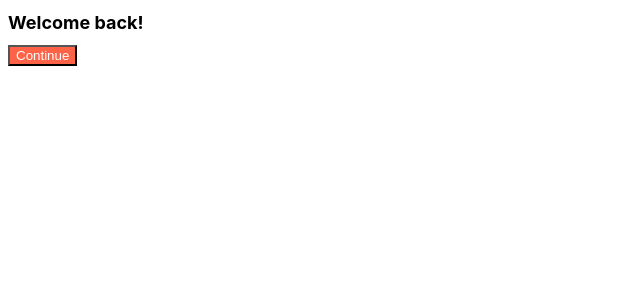
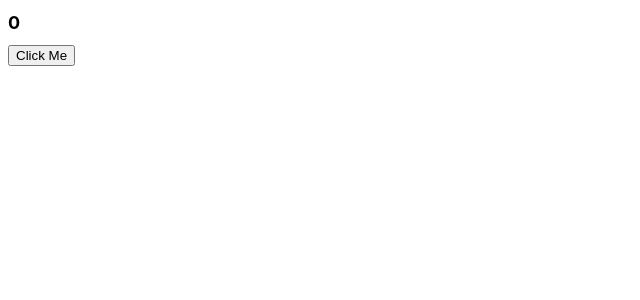
Before and after one commit to SHINHyeonHo/ReactForBeginners, a React (Create React App) app: page / in a window 1280 px wide. Shown: the top 300 px of the page, without its empty margins (0-640 px from the left). Built offline with nearby package versions, Linux system fonts and the light colour scheme.

Commit message:
#6.0 Introduction

```diff
--- a/package.json
+++ b/package.json
@@ -36,5 +36,8 @@
       "last 1 firefox version",
       "last 1 safari version"
     ]
+  },
+  "devDependencies": {
+    "prettier": "^3.6.1"
   }
 }
--- a/src/App.js
+++ b/src/App.js
@@ -1,11 +1,15 @@
-import Button from "./Button";
 import styles from "./App.module.css";
+import { useState } from "react";
 
 function App() {
+  const [value, setValue] = useState(0);
+  const onClick = () => setValue((prev) => prev + 1);
+  console.log("call an api");
+
   return (
     <div>
-      <h1 className={styles.title}>Welcome back!</h1>
-      <Button text={"Continue"} />
+      <h1 className={styles.title}>{value}</h1>
+      <button onClick={onClick}>Click Me</button>
     </div>
   );
 }
```
Also changed, not shown: 1 other file (tests, documents, lock files or other folders).
